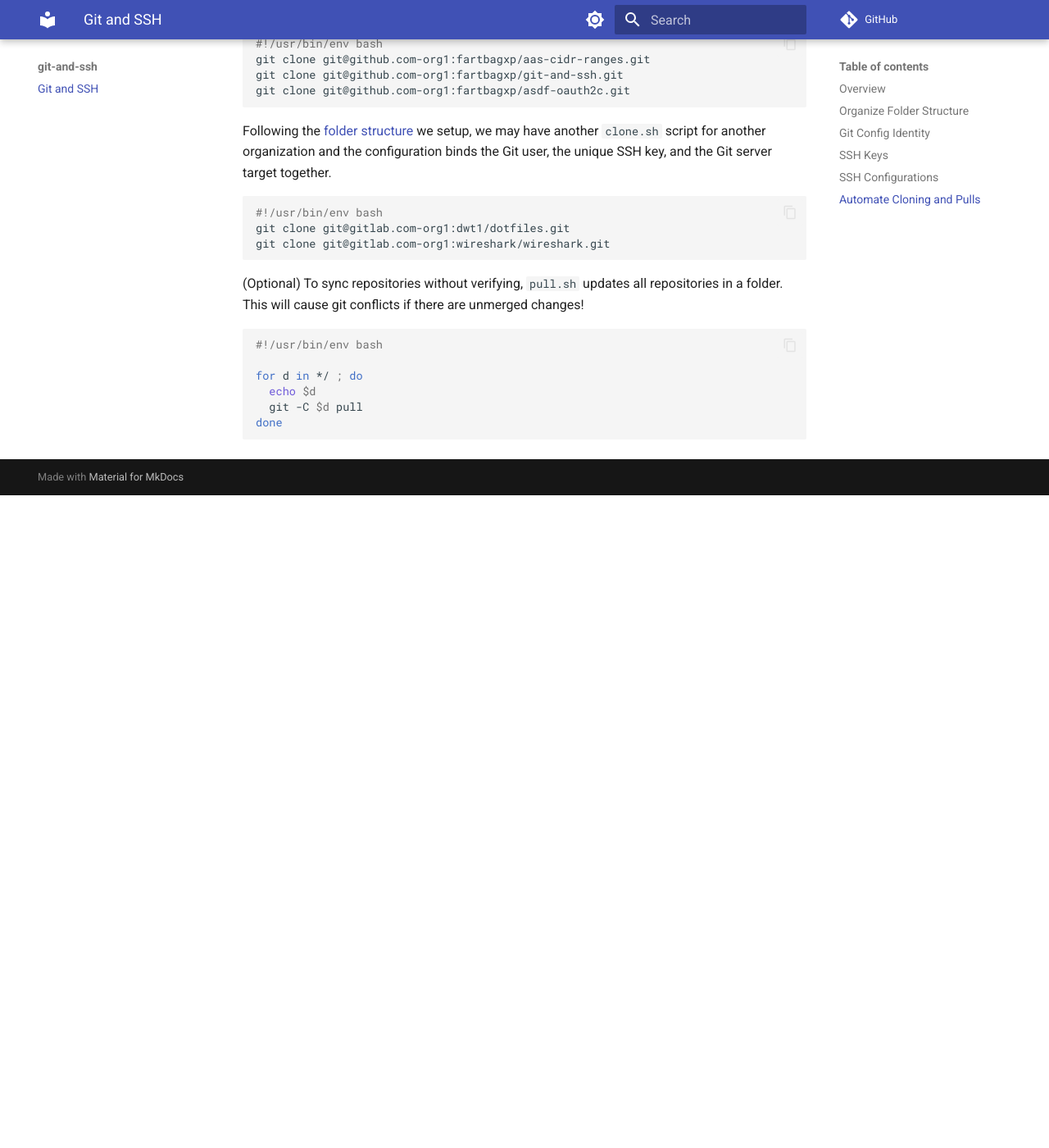
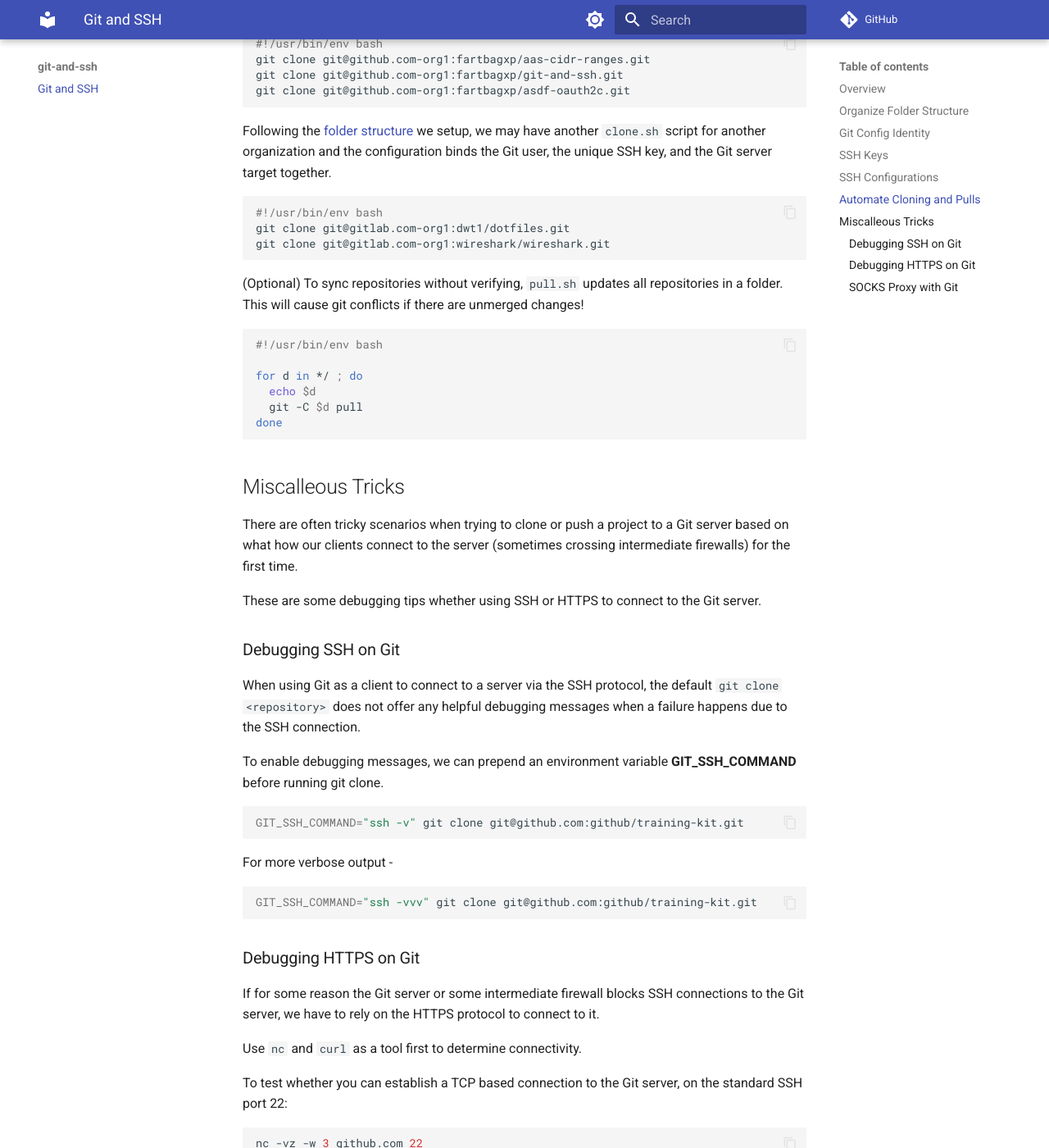
Before and after one commit to fartbagxp/git-and-ssh, an MkDocs documentation site: the page built from docs/index.md, in a window 1280 px wide and 1400 px high, scrolled down 4397 px. Shown: the whole window at 82% size. Built offline with MkDocs 1.6.1 and Material for MkDocs 9.7.7, drawn with Linux system fonts in a browser that asks for light colours; comment, search, counter and statistics services are not loaded; before the commit the page ends 5001 px from its top, so only the background shows below that; some of the changed text lies outside the part shown.

Commit message:
feat: add debugging techniques to Git usage

````diff
--- a/.pre-commit-config.yaml
+++ b/.pre-commit-config.yaml
@@ -6,10 +6,14 @@ repos:
       - id: end-of-file-fixer
       - id: trailing-whitespace
   - repo: https://github.com/astral-sh/ruff-pre-commit
-    rev: v0.11.12
+    rev: v0.12.4
     hooks:
       - id: ruff
   - repo: https://github.com/psf/black
     rev: 25.1.0
     hooks:
       - id: black
+  - repo: https://github.com/gitleaks/gitleaks
+    rev: v8.28.0
+    hooks:
+      - id: gitleaks
--- a/docs/index.md
+++ b/docs/index.md
@@ -190,3 +190,77 @@ for d in */ ; do
   git -C $d pull
 done
 ```
+
+## Miscalleous Tricks
+
+There are often tricky scenarios when trying to clone or push a project to a Git server based on what how our clients connect to the server (sometimes crossing intermediate firewalls) for the first time.
+
+These are some debugging tips whether using SSH or HTTPS to connect to the Git server.
+
+### Debugging SSH on Git
+
+When using Git as a client to connect to a server via the SSH protocol, the default `git clone <repository>` does not offer any helpful debugging messages when a failure happens due to the SSH connection.
+
+To enable debugging messages, we can prepend an environment variable **GIT_SSH_COMMAND** before running git clone.
+
+```bash
+GIT_SSH_COMMAND="ssh -v" git clone git@github.com:github/training-kit.git
+```
+
+For more verbose output -
+
+```bash
+GIT_SSH_COMMAND="ssh -vvv" git clone git@github.com:github/training-kit.git
+```
+
+### Debugging HTTPS on Git
+
+If for some reason the Git server or some intermediate firewall blocks SSH connections to the Git server, we have to rely on the HTTPS protocol to connect to it.
+
+Use `nc` and `curl` as a tool first to determine connectivity.
+
+To test whether you can establish a TCP based connection to the Git server, on the standard SSH port 22:
+
+```bash
+nc -vz -w 3 github.com 22
+```
+
+If the output indicates that the connection failed and your regular internet is working, it is likely an intermediate firewall somewhere is blocking your connection or that the Git server doesn't want to establish a connection over SSH with you.
+
+Alternately, run a curl connection to test HTTPs
+
+```bash
+curl -vv https://github.com
+```
+
+A wall of text should appear to fetch the website, indicating success. Otherwise, if the connection fails or hangs, it indicates a failure and there's nothing more we can do.
+
+If it was successful, we can then use git to clone a repository over https.
+
+```bash
+git clone https://username@github.com/username/repository.git
+```
+
+Alternately, if you prefer using your password directly in a less secure fashion (as the password is exposed in a saved command line prompt)...
+
+```bash
+git clone https://username:password@github.com/username/repository.git
+```
+
+A third way to clone is to use a [Personal Access Token](https://docs.github.com/en/authentication/keeping-your-account-and-data-secure/managing-your-personal-access-tokens#creating-a-personal-access-token-classic) common among many Git based servers.
+
+```bash
+git clone https://*token*@github.com/username/repository.git
+```
+
+### SOCKS Proxy with Git
+
+A [SOCKS Proxy](https://fartbagxp.github.io/ssh-proxy-traffic/ssh-proxy/proxy-with-socks) is useful to get around firewall or network blockage of a HTTPS connection to the Git server.
+
+Once we established [a SOCKS Proxy](https://fartbagxp.github.io/ssh-proxy-traffic/ssh-proxy/proxy-with-socks), we can run the following to run git clone command, proxying the HTTPS connection to a SOCKS proxy.
+
+This example uses the `127.0.0.1` (localhost) as the connection point of the SOCKS proxy and 8055 as the port of the proxy.
+
+```bash
+ALL_PROXY=socks5h://127.0.0.1:8055 git clone https://username@github.com/username/repository.git
+```
````
Also changed, not shown: README.md (+9 -0 lines).
